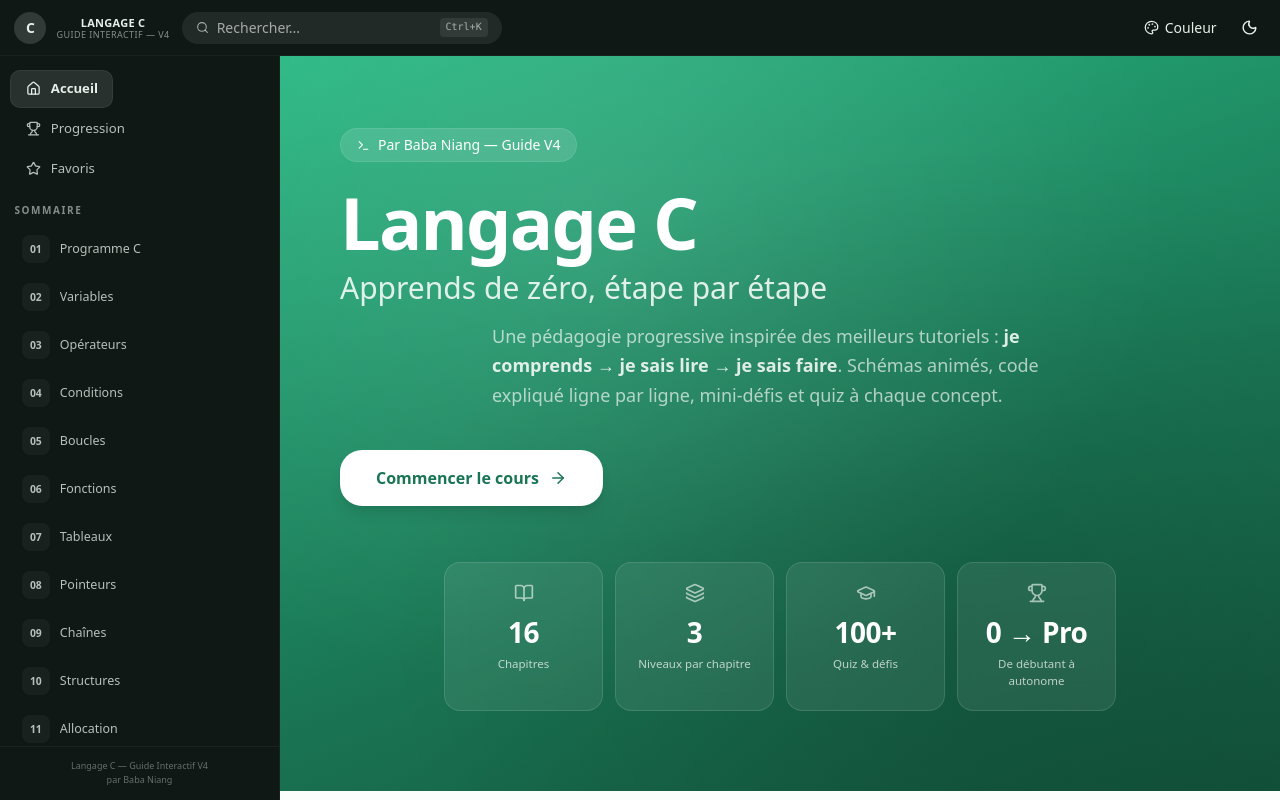
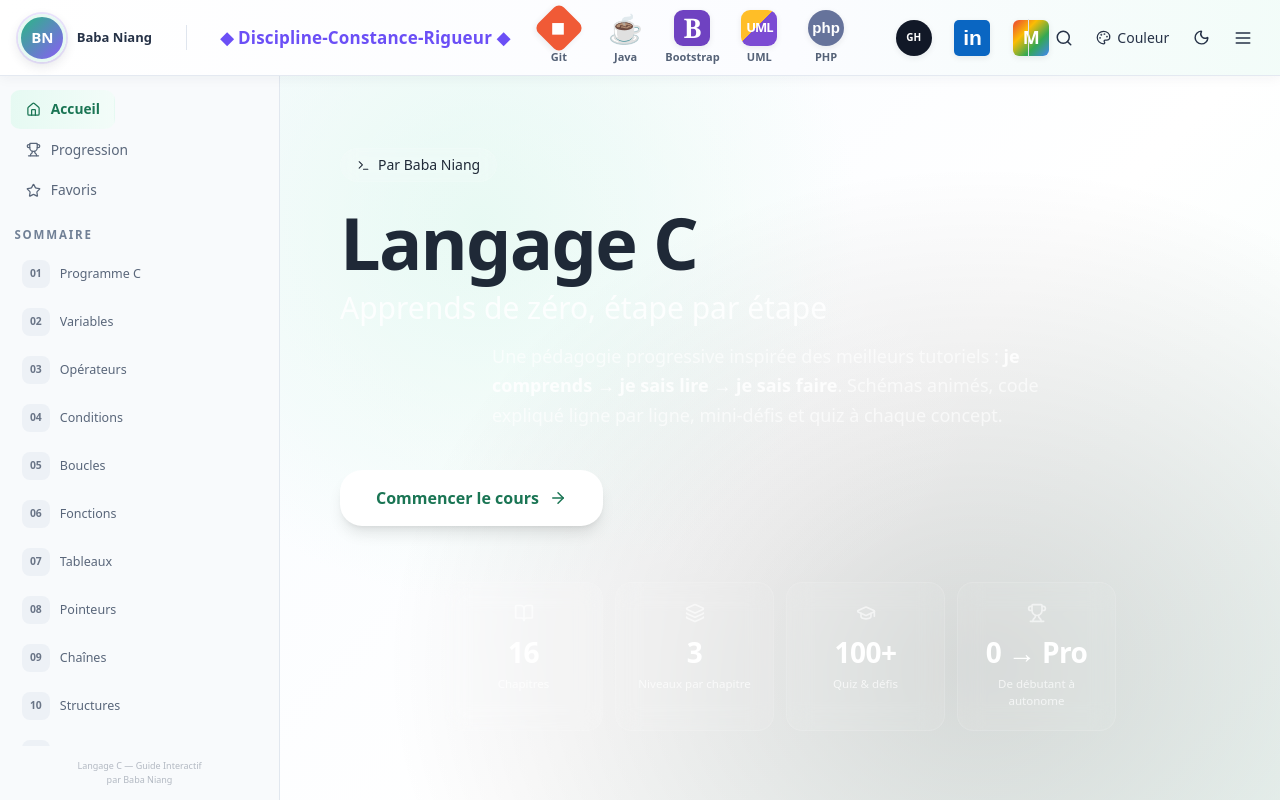
Before and after one commit to Baba-Niang/Guide-L_C, a Next.js app: page / in a window 1280 px wide. Built offline with nearby package versions, Linux system fonts and the light colour scheme.

Commit message:
mise a jour

```diff
--- a/src/app/globals.css
+++ b/src/app/globals.css
@@ -1161,3 +1161,127 @@
 @supports (padding: max(0px)) {
   .chapter-foot-nav { padding-bottom: max(0.85rem, env(safe-area-inset-bottom)); }
 }
+
+
+/* ============================================================
+   UML-INSPIRED PREMIUM TOPBAR
+   ============================================================ */
+.app-topbar {
+  height: 76px;
+  min-height: 76px;
+  background: linear-gradient(90deg, #ffffff 0%, #fbfcff 62%, var(--theme-50) 100%);
+  color: #263247;
+  padding: 0 1.15rem;
+  gap: 0;
+  border-bottom: 1px solid #e4e9f1;
+  box-shadow: 0 2px 12px rgba(31, 41, 55, 0.05);
+  position: relative;
+  z-index: 50;
+}
+.dark .app-topbar {
+  background: linear-gradient(90deg, #111827 0%, #121a2a 62%, var(--theme-900) 100%);
+  color: #eef2f7;
+  border-bottom-color: rgba(255,255,255,.08);
+}
+.topbar-profile { display:flex; align-items:center; gap:.65rem; flex-shrink:0; }
+.topbar-avatar {
+  width:48px; height:48px; border-radius:50%;
+  display:flex; align-items:center; justify-content:center;
+  background: linear-gradient(135deg, var(--theme-500), #8b5cf6);
+  color:#fff; font-weight:900; font-size:15px;
+  border:3px solid var(--theme-100);
+  box-shadow:0 0 0 2px rgba(139,92,246,.16), 0 4px 12px rgba(31,41,55,.12);
+  cursor:pointer; transition:transform .2s ease;
+}
+.topbar-avatar:hover { transform:translateY(-1px) scale(1.02); }
+.topbar-profile-name { font-size:13px; font-weight:700; line-height:1; }
+.topbar-motto {
+  margin-left:2.1rem; padding-left:2.1rem;
+  border-left:1px solid #dfe5ee;
+  color:#6b4ff6; font-weight:800; font-size:17px;
+  letter-spacing:.01em; white-space:nowrap;
+}
+.dark .topbar-motto { border-left-color:rgba(255,255,255,.12); color:var(--theme-300); }
+.topbar-links {
+  margin-left:auto; display:flex; align-items:center; gap:1.05rem;
+  padding-left:1.5rem; min-width:0;
+}
+.topbar-link {
+  display:flex; flex-direction:column; align-items:center; justify-content:center;
+  gap:3px; min-width:50px; color:#556277; text-decoration:none;
+  font-size:11px; font-weight:700; transition:transform .18s ease, color .18s ease;
+}
+.topbar-link:hover { color:var(--theme-600); transform:translateY(-1px); }
+.dark .topbar-link { color:#b7c0cf; }
+.topbar-link.icon-only { min-width:42px; }
+.brand-logo {
+  width:36px; height:36px; display:flex; align-items:center; justify-content:center;
+  flex-shrink:0; font-weight:900; border-radius:9px;
+  box-shadow:0 2px 6px rgba(15,23,42,.08);
+}
+.git-logo { background:#f05a36; color:#fff; font-size:20px; transform:rotate(45deg); border-radius:7px; }
+.git-logo::first-letter { transform:rotate(-45deg); }
+.java-logo { background:transparent; box-shadow:none; font-size:28px; }
+.bootstrap-logo { background:#6f42c1; color:#fff; font-family:Georgia,serif; font-size:27px; }
+.uml-logo { background:linear-gradient(135deg,#ffbe27 0 45%,#7b4bd3 45%); color:#fff; font-size:13px; letter-spacing:-.08em; }
+.php-logo { background:#66739b; color:#fff; font-family:Arial,sans-serif; font-size:15px; border-radius:50%; }
+.github-logo { background:#111827; color:#fff; font-size:10px; border-radius:50%; }
+.linkedin-logo { background:#0a66c2; color:#fff; font-size:21px; border-radius:5px; font-family:Arial,sans-serif; }
+.gmail-logo { background:linear-gradient(135deg,#ea4335,#fbbc04,#34a853,#4285f4); color:#fff; font-size:18px; border-radius:6px; }
+.topbar-divider { width:1px; height:42px; background:#e0e5ec; margin:0 .25rem; }
+.dark .topbar-divider { background:rgba(255,255,255,.12); }
+.topbar-actions { display:flex; align-items:center; gap:.2rem; margin-left:1rem; padding-left:1rem; border-left:1px solid #e0e5ec; }
+.dark .topbar-actions { border-left-color:rgba(255,255,255,.12); }
+.topbar-action {
+  width:38px; height:38px; border:0; background:transparent; color:inherit;
+  border-radius:10px; display:flex; align-items:center; justify-content:center;
+  cursor:pointer; transition:background .18s ease, color .18s ease;
+}
+.topbar-action:hover { background:var(--theme-100); color:var(--theme-700); }
+.dark .topbar-action:hover { background:rgba(255,255,255,.08); color:var(--theme-300); }
+.topbar-actions .relative > button { color:inherit; }
+.topbar-actions .relative > button:hover { background:var(--theme-100); color:var(--theme-700); }
+
+/* UML-like clean light sidebar */
+.app-sidebar {
+  width:280px;
+  background:#f8fafc;
+  color:#4d5a6e;
+  border-right:1px solid #e1e7ef;
+}
+.dark .app-sidebar { background:#111827; color:#cbd5e1; border-right-color:rgba(255,255,255,.08); }
+.app-sidebar .sb-section-title { color:#718096; font-size:.72rem; }
+.dark .app-sidebar .sb-section-title { color:#94a3b8; }
+.sb-item { color:#59667a; font-size:.86rem; opacity:1; }
+.dark .sb-item { color:#cbd5e1; }
+.sb-item:hover { background:var(--theme-50); color:var(--theme-700); }
+.dark .sb-item:hover { background:rgba(255,255,255,.06); color:var(--theme-300); }
+.sb-item.active {
+  background:linear-gradient(90deg,var(--theme-100),var(--theme-50));
+  color:var(--theme-700); border-color:transparent; font-weight:700;
+}
+.dark .sb-item.active { background:rgba(255,255,255,.08); color:var(--theme-300); }
+.sb-item .sb-num { background:#edf1f6; color:#6a7587; }
+.sb-item.active .sb-num { background:var(--theme-500); color:#fff; }
+.dark .sb-item .sb-num { background:rgba(255,255,255,.07); color:#cbd5e1; }
+
+/* Softer UML-style content canvas */
+.app-main { background:#f7f9fc; }
+.dark .app-main { background:#0d1420; }
+.chapter-hero { background:linear-gradient(135deg,var(--theme-600),var(--theme-500) 58%,var(--theme-700)); }
+.home-hero { background:radial-gradient(circle at 20% 20%, var(--theme-100), transparent 38%), linear-gradient(135deg,#f8fbff 0%,#ffffff 55%,var(--theme-50) 100%); color:#1f2937; }
+.dark .home-hero { background:radial-gradient(circle at 20% 20%,rgba(255,255,255,.07),transparent 38%),linear-gradient(135deg,#111827,#0f172a 55%,var(--theme-900)); color:#eef2f7; }
+
+@media (max-width: 1050px) {
+  .topbar-motto { display:none; }
+  .topbar-links { gap:.45rem; padding-left:.75rem; }
+  .topbar-link { min-width:40px; }
+  .topbar-link > span:last-child { display:none; }
+}
+@media (max-width: 760px) {
+  .app-topbar { height:64px; min-height:64px; padding:0 .65rem; }
+  .topbar-profile-name { display:none; }
+  .topbar-avatar { width:42px; height:42px; }
+  .topbar-links { display:none; }
+  .topbar-actions { margin-left:auto; padding-left:0; border-left:0; }
+}
--- a/src/app/page.tsx
+++ b/src/app/page.tsx
@@ -411,7 +411,7 @@ function HomePage() {
             transition={{ duration: 0.5 }}
           >
             <div className="inline-flex items-center gap-2 px-4 py-1.5 rounded-full bg-white/12 backdrop-blur-sm text-sm mb-6 border border-white/10">
-              <Terminal size={13} /> Par Baba Niang — Guide V4
+              <Terminal size={13} /> Par Baba Niang
             </div>
             <h1 className="text-5xl md:text-7xl font-extrabold mb-3 tracking-tight">
               Langage C
@@ -868,59 +868,58 @@ export default function GuidePage() {
     <div className="app-shell">
       {/* Topbar */}
       <header className="app-topbar">
-        <div className="flex items-center gap-2 md:gap-3 flex-1 min-w-0">
-          <button
-            onClick={toggleSidebar}
-            className="p-2 rounded-lg hover:bg-white/10 transition-colors md:hidden"
-            aria-label="Menu"
-          >
-            {sidebarOpen ? <X size={20} /> : <Menu size={20} />}
+        <div className="topbar-profile">
+          <button onClick={() => setView("home")} className="topbar-avatar" aria-label="Accueil">
+            <span>BN</span>
           </button>
-          <button
-            onClick={() => setView("home")}
-            className="flex items-center gap-2.5 hover:opacity-80 transition-opacity flex-shrink-0"
-          >
-            <div className="w-8 h-8 rounded-lg bg-white/15 flex items-center justify-center font-extrabold text-sm tracking-tight">
-              C
-            </div>
-            <div className="hidden sm:block">
-              <div className="text-[11px] font-bold leading-none tracking-wide">
-                LANGAGE C
-              </div>
-              <div className="text-[9px] text-white/50 leading-none mt-0.5 tracking-wider">
-                GUIDE INTERACTIF — V4
-              </div>
-            </div>
-          </button>
-          <button
-            onClick={() => setSearchOpen(true)}
-            className="hidden md:flex items-center gap-2 px-3.5 py-1.5 rounded-lg bg-white/8 hover:bg-white/12 transition-colors text-sm text-white/60 flex-1 max-w-xs"
-          >
-            <Search size={13} /> Rechercher...
-            <kbd className="ml-auto text-[10px] px-1.5 py-0.5 rounded bg-white/8">
-              Ctrl+K
-            </kbd>
-          </button>
+          <div className="topbar-profile-name">Baba Niang</div>
         </div>
-        <div className="flex items-center gap-1 md:gap-1.5">
-          <button
-            onClick={() => setSearchOpen(true)}
-            className="p-2 rounded-lg hover:bg-white/10 transition-colors md:hidden"
-            aria-label="Rechercher"
-          >
+
+        <div className="topbar-motto" aria-label="Devise">
+          ◆ Discipline-Constance-Rigueur ◆
+        </div>
+
+        <nav className="topbar-links" aria-label="Raccourcis Baba Niang">
+          <a href="https://baba-niang.github.io/Guide-Git-Github/" target="_blank" rel="noreferrer" className="topbar-link" title="Guide Git & GitHub">
+            <span className="brand-logo git-logo">◆</span><span>Git</span>
+          </a>
+          <a href="https://baba-niang.github.io/Guide-Java/" target="_blank" rel="noreferrer" className="topbar-link" title="Guide Java">
+            <span className="brand-logo java-logo">☕</span><span>Java</span>
+          </a>
+          <a href="https://baba-niang.github.io/Guide-Bootstrap-Bigginers/" target="_blank" rel="noreferrer" className="topbar-link" title="Guide Bootstrap">
+            <span className="brand-logo bootstrap-logo">B</span><span>Bootstrap</span>
+          </a>
+          <a href="https://baba-niang.github.io/Guide-UML-B/" target="_blank" rel="noreferrer" className="topbar-link" title="Guide UML">
+            <span className="brand-logo uml-logo">UML</span><span>UML</span>
+          </a>
+          <a href="https://baba-niang.github.io/Guide-PHP/" target="_blank" rel="noreferrer" className="topbar-link" title="Guide PHP">
+            <span className="brand-logo php-logo">php</span><span>PHP</span>
+          </a>
+          <span className="topbar-divider" aria-hidden="true" />
+          <a href="https://github.com/Baba-Niang" target="_blank" rel="noreferrer" className="topbar-link icon-only" title="GitHub">
+            <span className="brand-logo github-logo">GH</span>
+          </a>
+          <a href="https://www.linkedin.com/in/baba-niang-121436383" target="_blank" rel="noreferrer" className="topbar-link icon-only" title="LinkedIn">
+            <span className="brand-logo linkedin-logo">in</span>
+          </a>
+          <a href="mailto:baba.niang.isep@gmail.com" className="topbar-link icon-only" title="Gmail">
+            <span className="brand-logo gmail-logo">M</span>
+          </a>
+        </nav>
+
+        <div className="topbar-actions">
+          <button onClick={() => setSearchOpen(true)} className="topbar-action" aria-label="Rechercher">
             <Search size={18} />
           </button>
           <ThemePicker />
-          <button
-            onClick={toggleDarkMode}
-            className="p-2 rounded-lg hover:bg-white/10 transition-colors"
-            aria-label="Mode sombre/clair"
-          >
+          <button onClick={toggleDarkMode} className="topbar-action" aria-label="Mode sombre/clair">
             {darkMode ? <Sun size={17} /> : <Moon size={17} />}
+          </button>
+          <button onClick={toggleSidebar} className="topbar-action md:hidden" aria-label="Menu">
+            {sidebarOpen ? <X size={20} /> : <Menu size={20} />}
           </button>
         </div>
       </header>
-
       <div className="app-body">
         {/* Mobile sidebar overlay */}
         <AnimatePresence>
@@ -998,7 +997,7 @@ export default function GuidePage() {
           </div>
           <div className="p-3 border-t border-white/5">
             <div className="text-[9px] opacity-40 text-center leading-relaxed">
-              Langage C — Guide Interactif V4
+              Langage C — Guide Interactif
               <br />
               par Baba Niang
             </div>
```
